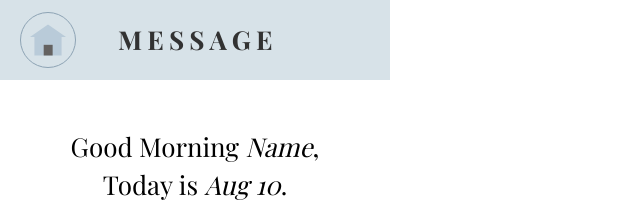
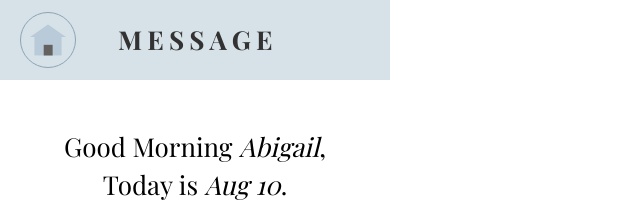
Before and after one commit to cs160-group-7/final, a React (Create React App) app: page /message in a window 1280 px wide. Shown: the top 219 px of the page, without its empty margins (0-640 px from the left). Built offline with nearby package versions, Linux system fonts and the light colour scheme.

Commit message:
navigate to home in all pages

```diff
--- a/src/Components/MessageHeader.js
+++ b/src/Components/MessageHeader.js
@@ -1,12 +1,16 @@
 import React from 'react';
 import '../styles/message.css'
 import homeicon from '../assets/message-home.svg';
-
+import { useNavigate } from 'react-router-dom';
 
 const MessageHeader = () => {
+    const navigate = useNavigate();
+    function goHome() {
+        navigate("/home")
+    }
     return(
         <div className="header-container">
-            <button className="home-button">
+            <button className="home-button" onClick={goHome}>
                 <img src={homeicon}/>
             </button>
             <span className="header-name">MESSAGE</span>
--- a/src/pages/MessageHome.js
+++ b/src/pages/MessageHome.js
@@ -10,7 +10,7 @@ const WelcomeText = () => {
     const date = d.getDate();
     return(
         <div className ="welcome-text-wrap">
-          <h3 className = "welcome-text">Good Morning <em>Name</em>,</h3>
+          <h3 className = "welcome-text">Good Morning <em>Abigail</em>,</h3>
           <h3 className = "welcome-text">Today is <em>{month} {date}</em>.</h3>
         </div>
     );
```
